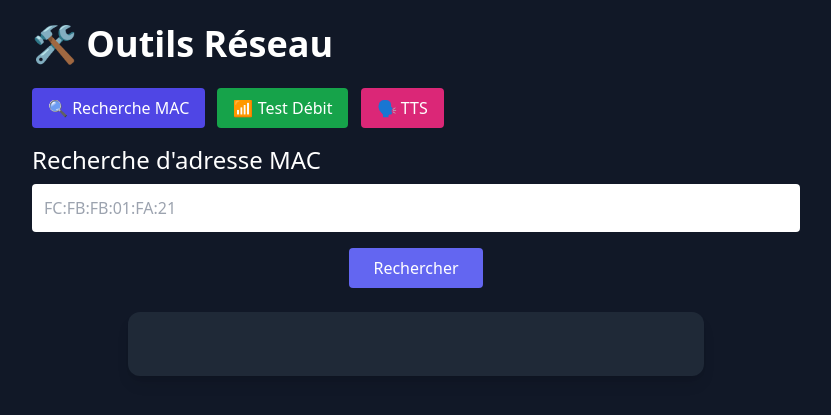
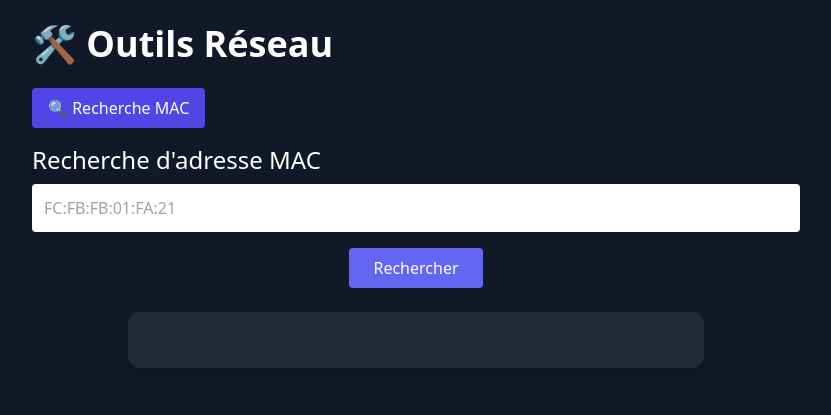
Before and after one commit to milousebw/mikrotik-tools, a Python web app: template templates/index.html in a window 1280 px wide. Shown: the top 415 px of the page, without its empty margins (224-1055 px from the left). Run offline with Jinja, Linux system fonts and the light colour scheme; the template is opened without the code that fills it, so the values that code supplies are empty; some libraries are stand-ins or nearby versions.

Commit message:
Update index.html

```diff
--- a/templates/index.html
+++ b/templates/index.html
@@ -11,12 +11,9 @@
 
     <div class="space-x-2 mb-4">
       <button onclick="showTab('mac')" class="px-4 py-2 bg-indigo-600 rounded">🔍 Recherche MAC</button>
-      <button onclick="showTab('speed')" class="px-4 py-2 bg-green-600 rounded">📶 Test Débit</button>
-      <button onclick="showTab('tts')" class="px-4 py-2 bg-pink-600 rounded">🗣️ TTS</button>
     </div>
 
-    <!-- MAC VENDOR -->
-    <div id="mac" class="tab hidden">
+    <div id="mac" class="tab">
       <h2 class="text-2xl mb-2">Recherche d'adresse MAC</h2>
       <input id="macAddress" type="text" placeholder="FC:FB:FB:01:FA:21"
         class="w-full text-black p-3 rounded mb-4" />
@@ -24,42 +21,11 @@
         <button onclick="lookupMac()" class="bg-indigo-500 px-6 py-2 rounded">Rechercher</button>
       </div>
       <div id="macResult" class="mt-6 flex flex-col items-center bg-gray-800 rounded-xl p-6 shadow-lg w-full max-w-xl mx-auto">
-        <span id="macVendor" class="font-bold text-2xl transition-colors duration-200 mb-4"></span>
-        <a id="macLink" href="#" target="_blank">
-          <img id="macLogo" src="" alt="Logo constructeur" class="h-40 w-auto hidden rounded-xl bg-white p-3 border border-gray-300 shadow-xl" />
+        <span id="macVendor" class="font-bold text-2xl transition-colors duration-200 mt-2"></span>
+        <a id="macLink" href="#" target="_blank" class="hidden mt-4">
+          <img id="macLogo" src="" alt="Logo" class="h-48 w-auto hidden rounded bg-white p-1 border border-gray-300 shadow" />
         </a>
         <img id="noMacFound" src="/static/sad_it.png" alt="Sad IT" class="hidden w-64 h-auto mt-6 rounded-xl shadow-xl" />
-      </div>
-    </div>
-
-    <!-- SPEED TEST -->
-    <div id="speed" class="tab hidden">
-      <h2 class="text-2xl mb-2">Test de débit MikroTik</h2>
-      <input id="targetIp" type="text" placeholder="IP publique"
-        class="w-full text-black p-2 rounded mb-2" />
-      <input id="targetUser" type="text" placeholder="Utilisateur"
-        class="w-full text-black p-2 rounded mb-2" />
-      <input id="targetPass" type="password" placeholder="Mot de passe"
-        class="w-full text-black p-2 rounded mb-2" />
-      <button onclick="runSpeedTest()" class="bg-green-600 px-4 py-2 rounded">Lancer</button>
-      <pre id="speedResult" class="mt-4 whitespace-pre-wrap text-sm"></pre>
-    </div>
-
-    <!-- TTS -->
-    <div id="tts" class="tab hidden">
-      <h2 class="text-2xl mb-2">Synthèse vocale (ElevenLabs)</h2>
-      <textarea id="ttsText" rows="4" class="w-full p-3 text-black rounded mb-2" placeholder="Texte à lire..."></textarea>
-      <select id="ttsLang" class="w-full p-2 text-black rounded mb-2">
-        <option value="EXAVITQu4vr4xnSDxMaL">🇫🇷 Jessy</option>
-        <option value="jBpfuIE2acCO8z3wKNLl">🇫🇷 Gabriel</option>
-        <option value="AZnzlk1XvdvUeBnXmlld">🇬🇧 Matilda</option>
-      </select>
-      <button onclick="runTTS()" class="bg-pink-600 px-6 py-2 rounded">Lire</button>
-      <div id="ttsResult" class="mt-6 space-y-4">
-        <audio id="audioPlayer" controls class="w-full hidden">
-          <source id="audioSource" src="" type="audio/mp3">
-        </audio>
-        <a id="downloadLink" href="#" class="underline text-blue-400 hidden" download>Télécharger le fichier MP3</a>
       </div>
     </div>
   </div>
@@ -81,7 +47,6 @@
       vendorSpan.textContent = "Recherche...";
       vendorSpan.classList.remove("text-red-500");
       logo.classList.add("hidden");
-      link.href = "#";
       link.classList.add("hidden");
       noMacImage.classList.add("hidden");
 
@@ -101,6 +66,8 @@
             link.href = logoData.link || "#";
             logo.classList.remove("hidden");
             link.classList.remove("hidden");
+          } else {
+            vendorSpan.textContent += " (logo indisponible)";
           }
         } else {
           vendorSpan.textContent = "❌ Pas de correspondance d'adresse MAC";
@@ -113,51 +80,6 @@
         noMacImage.classList.remove("hidden");
       }
     }
-
-    async function runSpeedTest() {
-      const ip = document.getElementById("targetIp").value;
-      const user = document.getElementById("targetUser").value;
-      const pass = document.getElementById("targetPass").value;
-      const result = document.getElementById("speedResult");
-      result.textContent = "Test en cours...";
-      try {
-        const res = await fetch(`/speedtest?ip=${ip}&user=${user}&pass=${pass}`);
-        result.textContent = await res.text();
-      } catch (e) {
-        result.textContent = "Erreur réseau.";
-      }
-    }
-
-    async function runTTS() {
-      const text = document.getElementById("ttsText").value.trim();
-      const voice_id = document.getElementById("ttsLang").value;
-      const audio = document.getElementById("audioPlayer");
-      const source = document.getElementById("audioSource");
-      const link = document.getElementById("downloadLink");
-
-      if (!text) {
-        alert("Veuillez entrer du texte.");
-        return;
-      }
-
-      const res = await fetch("/tts", {
-        method: "POST",
-        headers: {"Content-Type": "application/json"},
-        body: JSON.stringify({ text, voice_id })
-      });
-
-      const data = await res.json();
-      if (data.audio) {
-        source.src = data.audio;
-        audio.classList.remove("hidden");
-        audio.load();
-        audio.play();
-        link.href = data.audio;
-        link.classList.remove("hidden");
-      } else {
-        alert("Erreur : " + (data.error || "inconnue"));
-      }
-    }
   </script>
 </body>
 </html>
```
